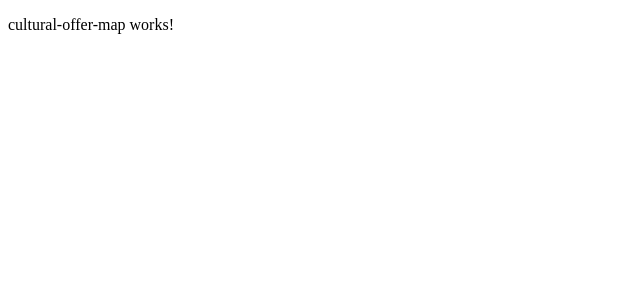
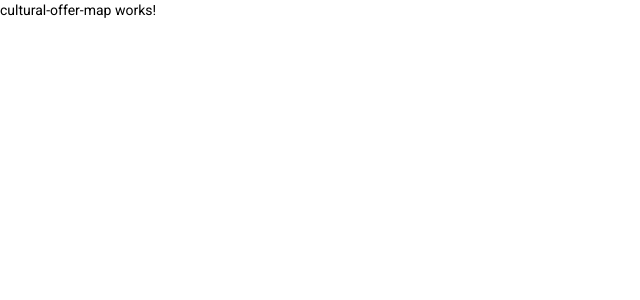
Before and after one commit to matijapetrovic/cultural-offer-app, an Angular app in the folder culture-ui/: page /cultural-offers in a window 1280 px wide. Shown: the top 300 px of the page, without its empty margins (0-640 px from the left). Built offline with nearby package versions, Linux system fonts and the light colour scheme.

Commit message:
Added angular material

```diff
--- a/culture-ui/angular.json
+++ b/culture-ui/angular.json
@@ -28,6 +28,7 @@
               "src/assets"
             ],
             "styles": [
+              "./node_modules/@angular/material/prebuilt-themes/deeppurple-amber.css",
               "src/styles.scss"
             ],
             "scripts": []
@@ -92,6 +93,7 @@
               "src/assets"
             ],
             "styles": [
+              "./node_modules/@angular/material/prebuilt-themes/deeppurple-amber.css",
               "src/styles.scss"
             ],
             "scripts": []
@@ -123,6 +125,7 @@
           }
         }
       }
-    }},
+    }
+  },
   "defaultProject": "culture-ui"
 }
--- a/culture-ui/package.json
+++ b/culture-ui/package.json
@@ -12,10 +12,12 @@
   "private": true,
   "dependencies": {
     "@angular/animations": "~10.1.6",
+    "@angular/cdk": "^10.2.7",
     "@angular/common": "~10.1.6",
     "@angular/compiler": "~10.1.6",
     "@angular/core": "~10.1.6",
     "@angular/forms": "~10.1.6",
+    "@angular/material": "^10.2.7",
     "@angular/platform-browser": "~10.1.6",
     "@angular/platform-browser-dynamic": "~10.1.6",
     "@angular/router": "~10.1.6",
--- a/culture-ui/src/app/app.module.ts
+++ b/culture-ui/src/app/app.module.ts
@@ -4,6 +4,7 @@
 
 import { AppRoutingModule } from './app-routing.module';
 import { AppComponent } from './app.component';
+import { BrowserAnimationsModule } from '@angular/platform-browser/animations';
 
 @NgModule({
   declarations: [
@@ -12,7 +13,8 @@
   imports: [
     BrowserModule,
     AppRoutingModule,
-    HttpClientModule
+    HttpClientModule,
+    BrowserAnimationsModule
   ],
   providers: [],
   bootstrap: [AppComponent]
--- a/culture-ui/src/index.html
+++ b/culture-ui/src/index.html
@@ -6,8 +6,10 @@
   <base href="/">
   <meta name="viewport" content="width=device-width, initial-scale=1">
   <link rel="icon" type="image/x-icon" href="favicon.ico">
+  <link href="https://fonts.googleapis.com/css?family=Roboto:300,400,500&display=swap" rel="stylesheet">
+  <link href="https://fonts.googleapis.com/icon?family=Material+Icons" rel="stylesheet">
 </head>
-<body>
+<body class="mat-typography">
   <app-root></app-root>
 </body>
 </html>
--- a/culture-ui/src/styles.scss
+++ b/culture-ui/src/styles.scss
@@ -1,2 +1,5 @@
 /* You can add global styles to this file, and also import other style files */
 @import './stylesheets/main';
+
+html, body { height: 100%; }
+body { margin: 0; font-family: Roboto, "Helvetica Neue", sans-serif; }
```
Also changed, not shown: 1 other file (tests, documents, lock files or other folders).
